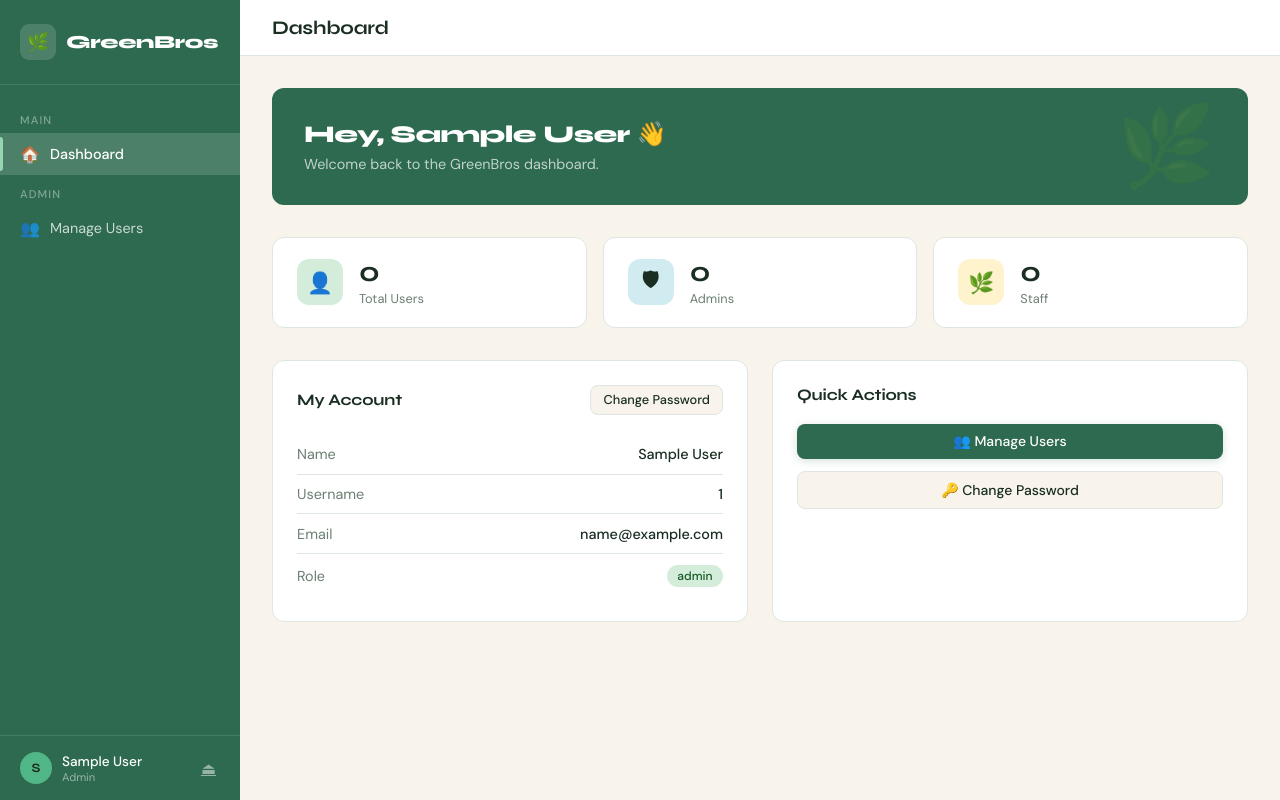
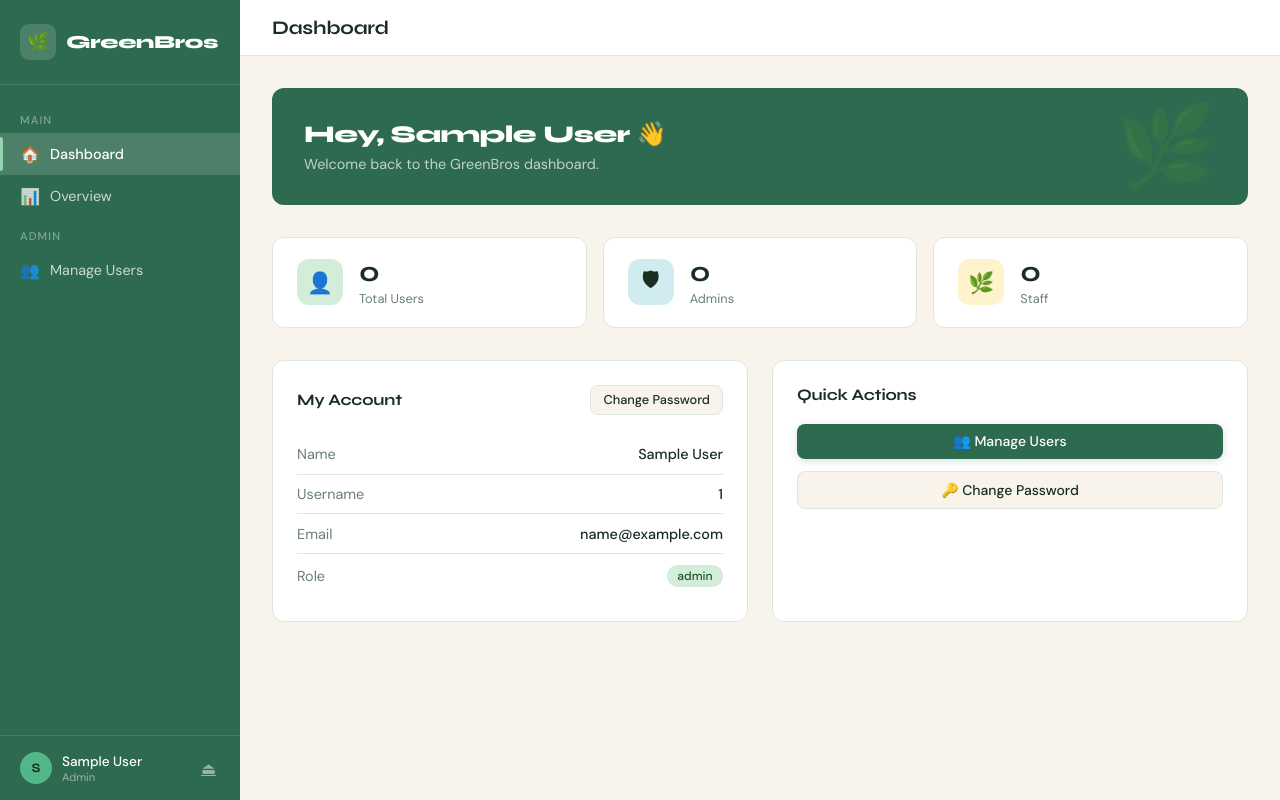
Before and after one commit to JAMIEOBRIEN260182/greenbros-dashboard-already-exists-in-this-account, a Flask app: page / in a window 1280 px wide. Run offline with Flask 3, Linux system fonts and the light colour scheme; the visitor is signed in with stand-in values (Sample User, id 1); data that the repository does not hold is empty; some libraries are stand-ins or nearby versions.

Commit message:
Update templates/base.html

```diff
--- a/templates/base.html
+++ b/templates/base.html
@@ -295,6 +295,9 @@
       <a href="{{ url_for('index') }}" class="nav-link {% if request.endpoint == 'index' %}active{% endif %}">
         <span class="nav-icon">🏠</span> Dashboard
       </a>
+      <a href="{{ url_for('overview') }}" class="nav-link {% if request.endpoint == 'overview' %}active{% endif %}">
+        <span class="nav-icon">📊</span> Overview
+      </a>
 
       {% if user.role == 'admin' %}
       <div class="nav-section-label">Admin</div>
```
